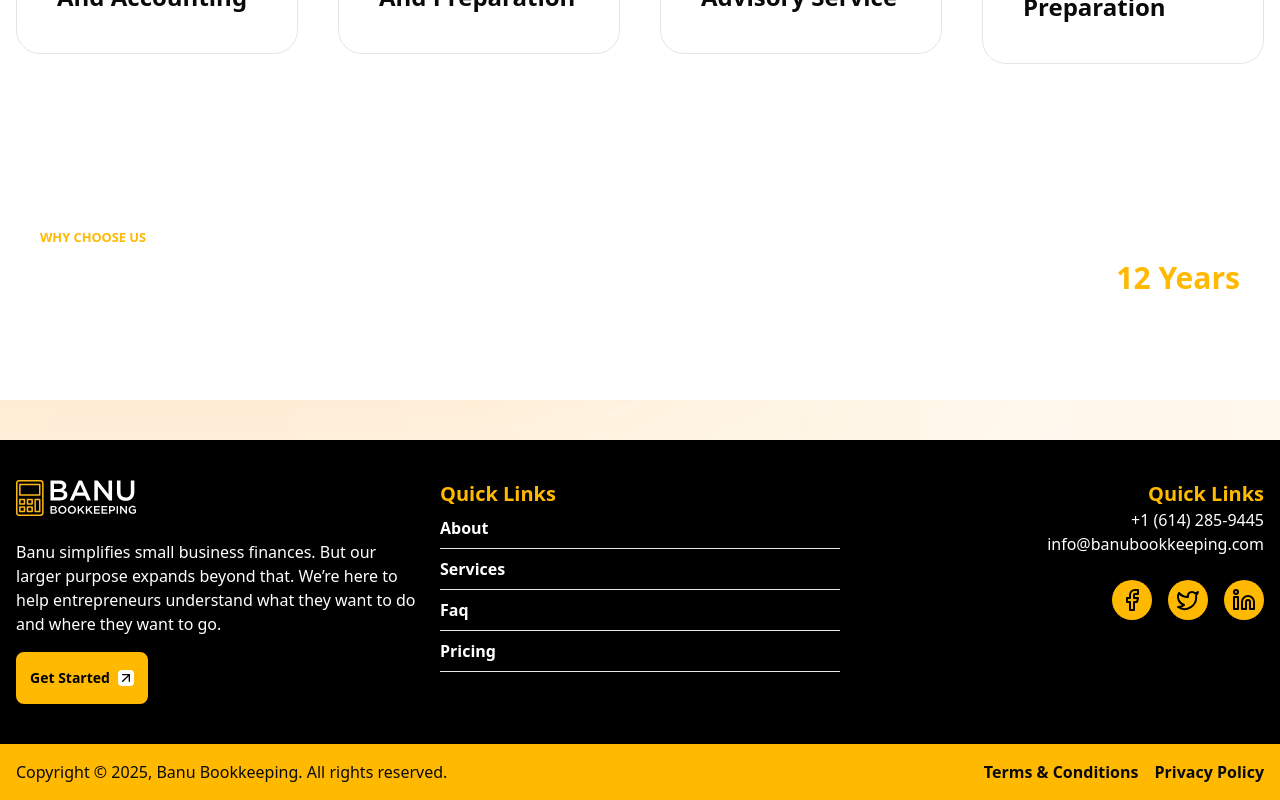
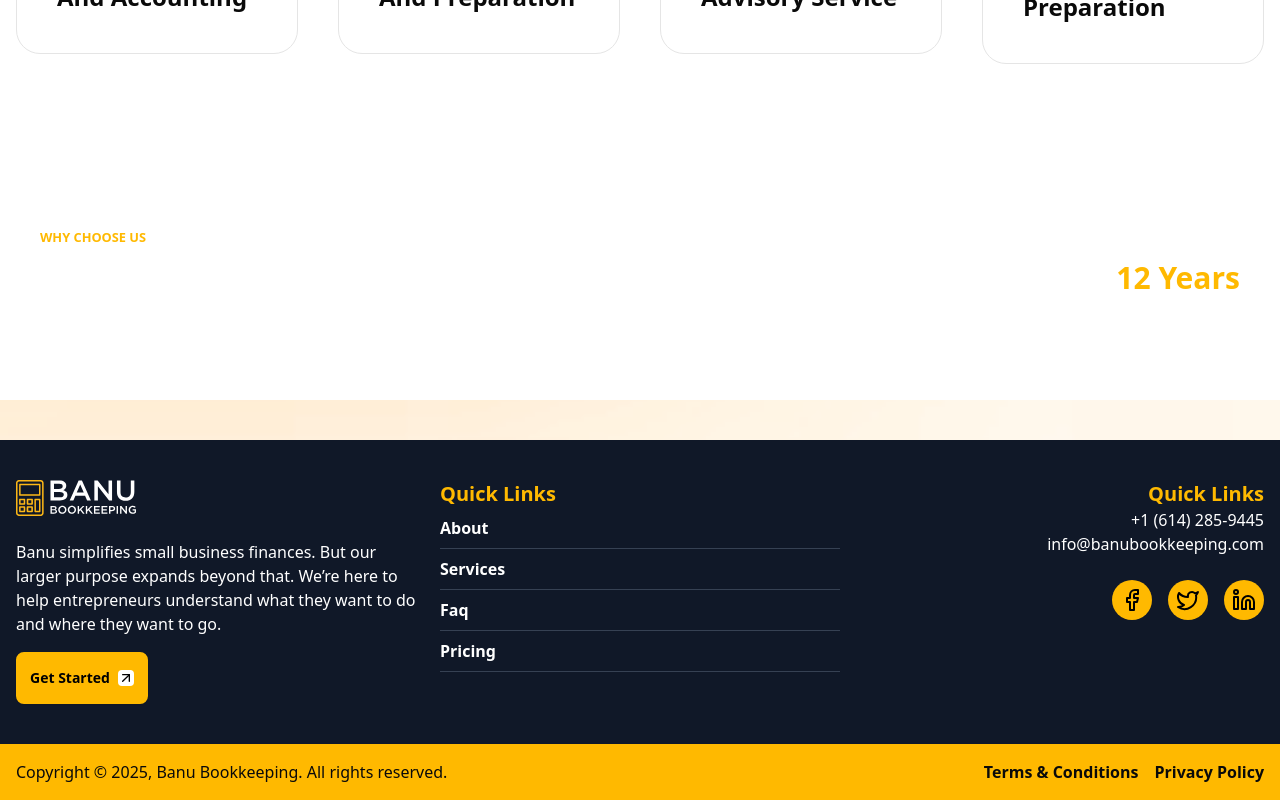
Before and after one commit to OvasisGroup/banu, a Next.js app: page / in a window 1280 px wide. Shown: the part 1235-2035 px from the top of the page. Built offline with nearby package versions, Linux system fonts and the light colour scheme.

Commit message:
Add Services

```diff
--- a/src/components/Footer.tsx
+++ b/src/components/Footer.tsx
@@ -6,7 +6,7 @@ import Link from 'next/link'
 
 export default function Footer() {
   return (
-    <div className='bg-black text-white mt-10'>
+    <div className='bg-gray-900 text-white mt-10'>
         <div className='container mx-auto px-4 py-10'>
         <div className='grid md:grid-cols-3 gap-6'>
             <div className=''>
@@ -16,10 +16,10 @@ export default function Footer() {
             </div>
             <div className=''>
                 <p className='font-black text-xl text-amber-400'>Quick Links</p>
-                <Link href={'/'}><p className='font-bold cursor-pointer py-2 border-b-1'>About</p></Link>
-                <Link href={'/'}><p className='font-bold cursor-pointer py-2 border-b-1'>Services</p></Link>
-                <Link href={'/'}><p className='font-bold cursor-pointer py-2 border-b-1'>Faq</p></Link>
-                <Link href={'/'}><p className='font-bold cursor-pointer py-2 border-b-1'>Pricing</p></Link>
+                <Link href={'/'}><p className='font-bold cursor-pointer py-2 border-b-1 border-b-gray-700'>About</p></Link>
+                <Link href={'/'}><p className='font-bold cursor-pointer py-2 border-b-1 border-b-gray-700'>Services</p></Link>
+                <Link href={'/'}><p className='font-bold cursor-pointer py-2 border-b-1 border-b-gray-700'>Faq</p></Link>
+                <Link href={'/'}><p className='font-bold cursor-pointer py-2 border-b-1 border-b-gray-700'>Pricing</p></Link>
             </div>
             <div className='md:text-right'>
             <p className='font-black text-xl text-amber-400 md:text-right'>Quick Links</p>
```
